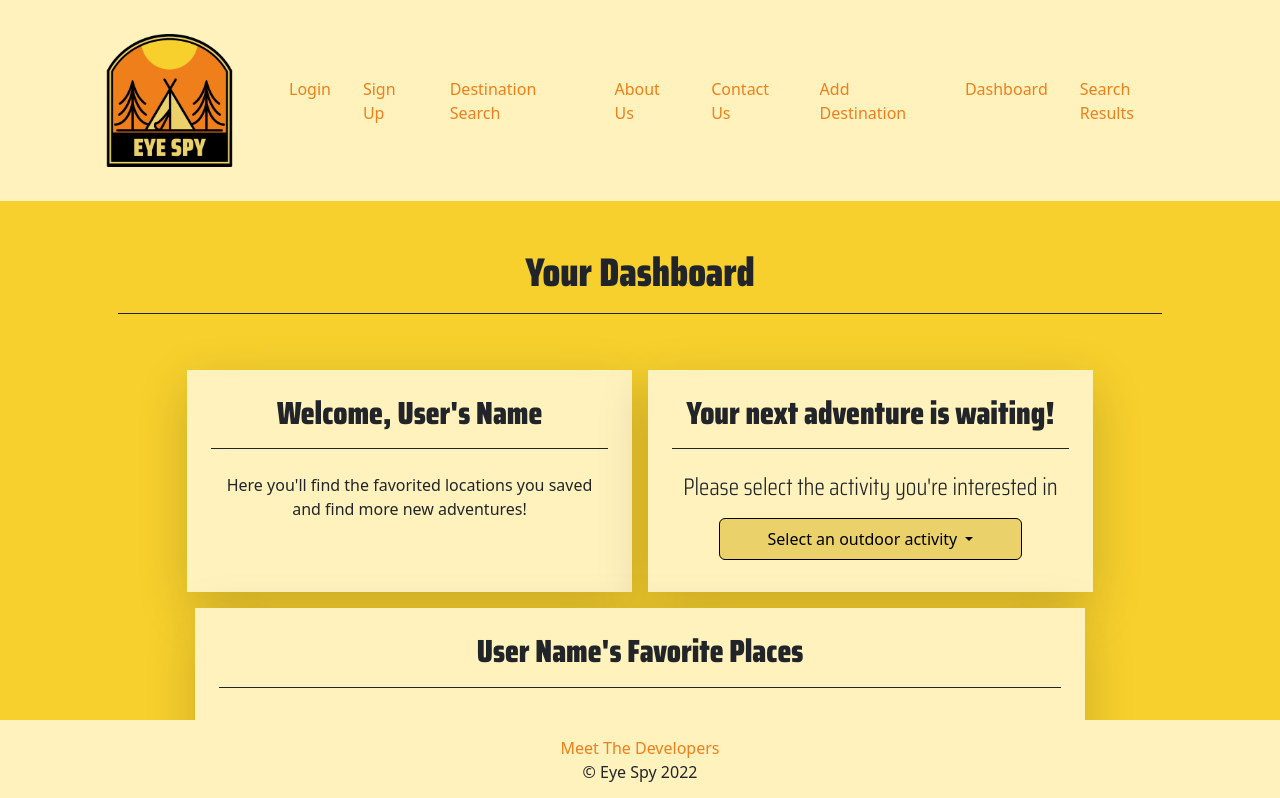
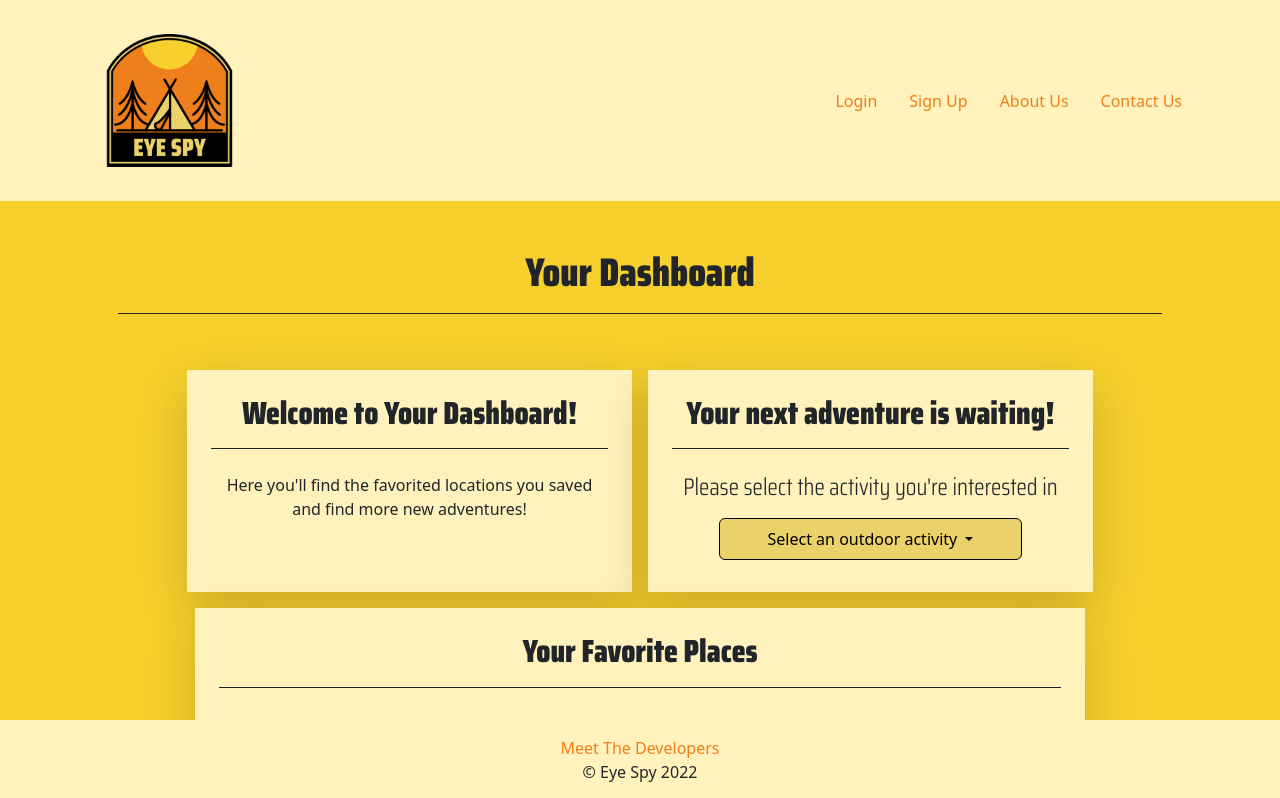
Before and after one commit to CaptainNate/Eye-Spy, a React (Create React App) app in the folder client/: page /dashboard in a window 1280 px wide. Shown: the top 798 px of the page. Built offline with nearby package versions, Linux system fonts and the light colour scheme; grey boxes are pictures that could not be loaded.

Commit message:
styling changes to push to main

```diff
--- a/client/src/components/Header/index.js
+++ b/client/src/components/Header/index.js
@@ -47,9 +47,15 @@ function Header() {
                   >
                     Add A Destination
                   </Nav.Link>
+                  <Nav.Link
+                    href="/activity-search"
+                    className="font-color px-3 text-decoration-none fs-6 d-flex justify-content-end"
+                  >
+                    Destination Search
+                  </Nav.Link>
                   {/* <Nav.Link href='/search-results' className="font-color px-3 text-decoration-none fs-6 d-flex justify-content-end">View All Destinations</Nav.Link> */}
                   <a
-                    href="/dashboard"
+                    href="/"
                     className="font-color px-3 text-decoration-none fs-6 d-flex justify-content-end"
                     onClick={logout}
                   >
@@ -71,12 +77,6 @@ function Header() {
                     Sign Up
                   </Nav.Link>
                   <Nav.Link
-                    href="/activity-search"
-                    className="font-color px-3 text-decoration-none fs-6 d-flex justify-content-end"
-                  >
-                    Destination Search
-                  </Nav.Link>
-                  <Nav.Link
                     href="/about-us"
                     className="font-color px-3 text-decoration-none fs-6 d-flex justify-content-end"
                   >
@@ -87,28 +87,6 @@ function Header() {
                     className="font-color px-3 text-decoration-none fs-6 d-flex justify-content-end"
                   >
                     Contact Us
-                  </Nav.Link>
-
-                  {/* this must be taken out once the login auth is functioning on the backend */}
-                  <Nav.Link
-                    href="/add-destination"
-                    className="font-color px-3 text-decoration-none fs-6 d-flex justify-content-end"
-                  >
-                    Add Destination
-                  </Nav.Link>
-                  <Nav.Link
-                    href="/dashboard"
-                    className="font-color px-3 text-decoration-none fs-6 d-flex justify-content-end"
-                  >
-                    Dashboard
-                  </Nav.Link>
-
-                  {/* search results will only display when the submit button is clicked in the SearchBar */}
-                  <Nav.Link
-                    href="/search-results"
-                    className="font-color px-3 text-decoration-none fs-6 d-flex justify-content-end"
-                  >
-                    Search Results
                   </Nav.Link>
                 </>
               )}
--- a/client/src/components/SearchResults/index.js
+++ b/client/src/components/SearchResults/index.js
@@ -35,7 +35,6 @@ function SearchResults(props) {
                     <label htmlFor="validationTextarea" className="form-label">Comments</label>
                     <textarea className="form-control" id="add-comment" placeholder="Add A Comment" name="add-comment" type="text" rows="3" style={{ height: "100%" }}></textarea>
                 </div>
-                < br />
                 <div className="card-body text-center">
                     {/* Open Modal */}
                     <Button variant="primary" className="all-btns p-2 rounded" onClick={() => setModalShow(true)}>
@@ -49,9 +48,7 @@ function SearchResults(props) {
                 </div>
             </div>
             < br />
-            < br />
-            < br />
-            < br />
+
         </div>
     )
 }
--- a/client/src/pages/Dashboard.js
+++ b/client/src/pages/Dashboard.js
@@ -24,7 +24,7 @@ function Dashboard(props) {
       <div className="d-flex row justify-content-center text-center">
         <div className="col-5 p-4 m-2 shadow-lg floating-box-bg">
           <div className="text-center">
-            <h2 className='mb-4 pb-3 border-bottom border-dark header-font'>Welcome, User's Name</h2>
+            <h2 className='mb-4 pb-3 border-bottom border-dark header-font'>Welcome to Your Dashboard!</h2>
             <p>Here you'll find the favorited locations you saved and find more new adventures!</p>
           </div>
         </div>
@@ -46,7 +46,7 @@ function Dashboard(props) {
         <div className="col-10 p-4 m-2 shadow-lg floating-box-bg">
 
           <div>
-            <h2 className="text-center mb-5 pb-3 border-bottom border-dark header-font">User Name's Favorite Places</h2>
+            <h2 className="text-center mb-5 pb-3 border-bottom border-dark header-font">Your Favorite Places</h2>
           </div>
           {/* Card Layout */}
           <div className="card col-4 p-3 dashboard-card-bg">
--- a/client/src/pages/Login.js
+++ b/client/src/pages/Login.js
@@ -18,8 +18,7 @@ const Login = (props) => {
   const [formState, setFormState] = useState({ email: "", password: "" });
   const [login, { error }] = useMutation(LOGIN_USER);
 
-  // update state based on form input changes
-  const handleChange = (event) => {
+const handleChange = (event) => {
     const { name, value } = event.target;
 
     setFormState({
--- a/client/src/utils/mutations.js
+++ b/client/src/utils/mutations.js
@@ -25,3 +25,19 @@ export const LOGIN_USER = gql`
     }
   }
 `;
+
+export const NEW_POST = gql`
+  mutation newPost($post_title: String!, $post_text: String!, $category: String, $img: String) {
+    post(post_title: $post_title, post_text: $post_text, category: $category, img: $img) {
+      post {
+        _id
+        img
+        post_title
+        category
+        post_text
+        location
+        createdAt
+      }
+    }
+  }
+`
```
Also changed, not shown: client/src/pages/AddDestination.js (+36 -0 lines).
